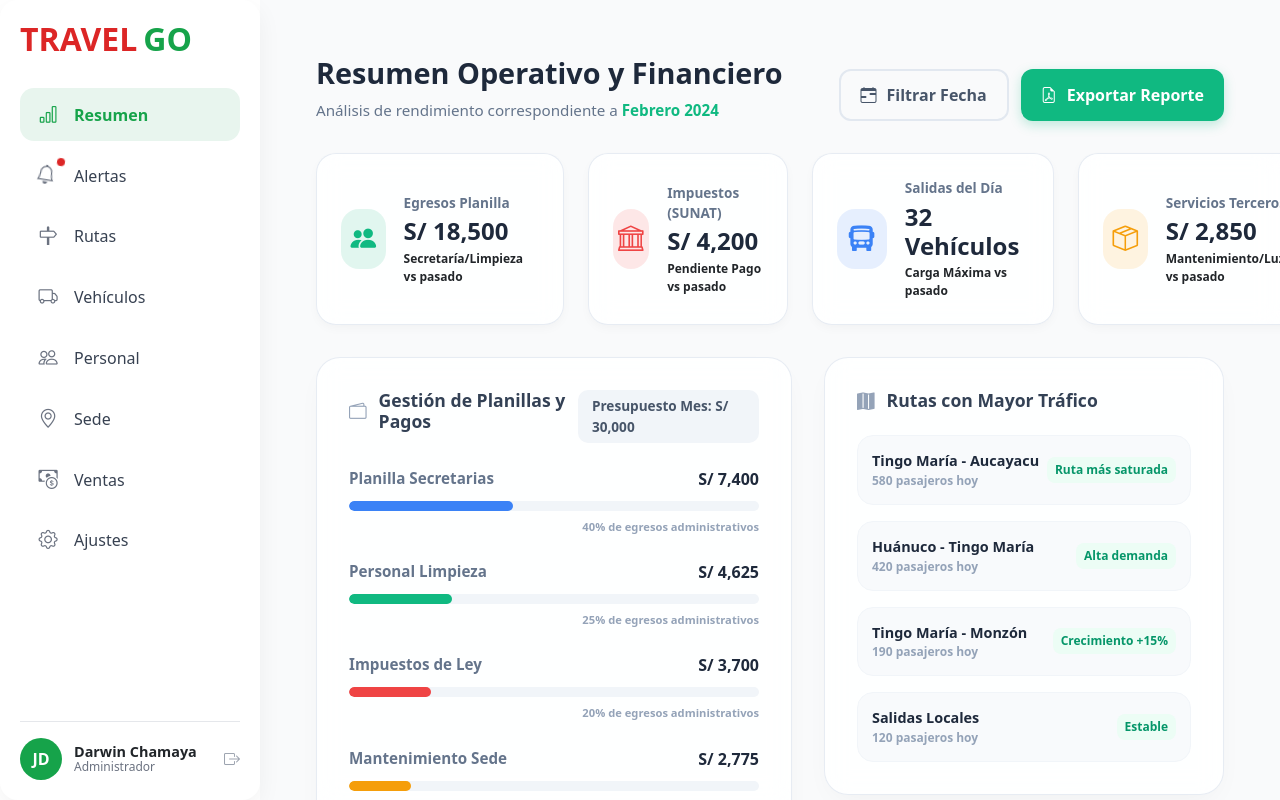
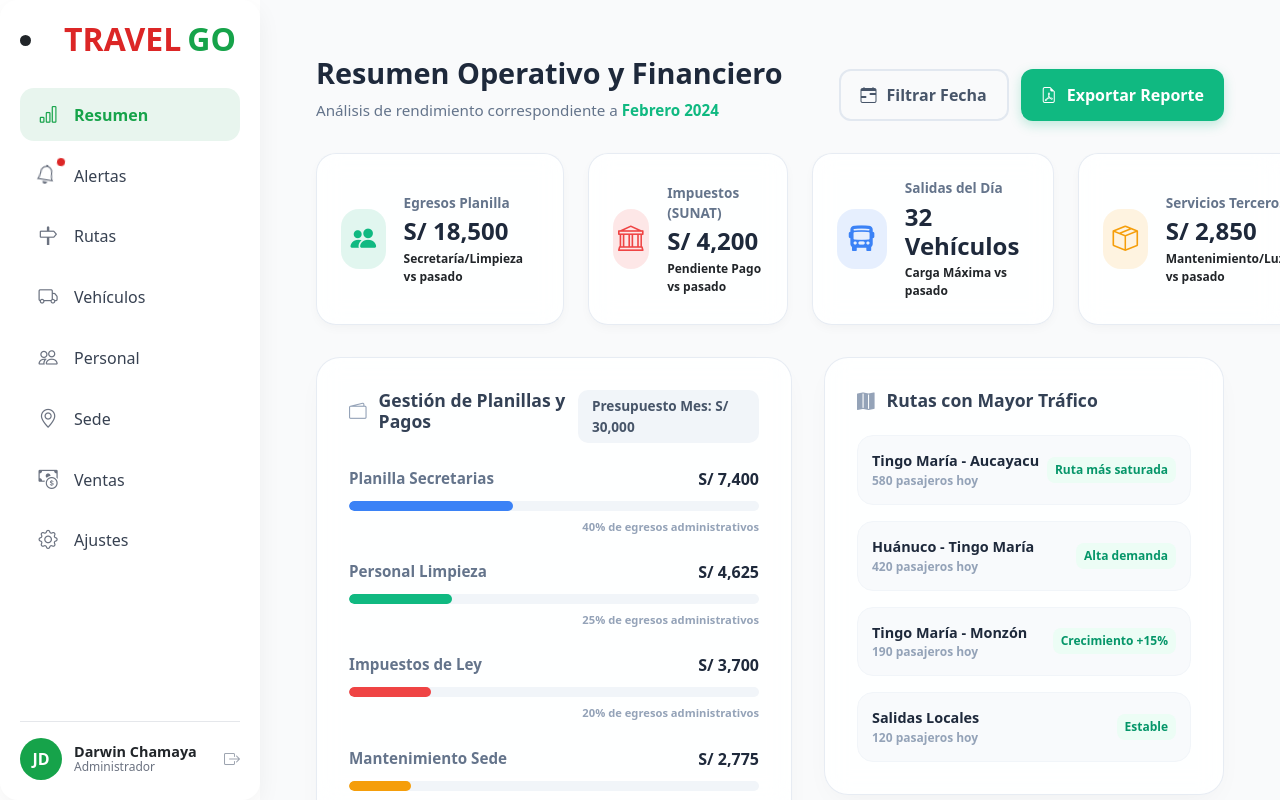
Before and after one commit to EULERLOSVIN/TravelGo-FrontEnd, an Angular app: page /administrator/summary in a window 1280 px wide. Built offline with nearby package versions, Linux system fonts and the light colour scheme; sample sign-in values are in the browser's storage.

Commit message:
trabajando con bakent

```diff
--- a/src/app/app.routes.ts
+++ b/src/app/app.routes.ts
@@ -16,6 +16,7 @@ import { AdminSedeComponent } from './features/Administrador/pages/admin-sede.pa
 import { Conductor } from './features/pageConductor/features/pageConductor/conductor';
 import { AuthenticationPage } from './features/Authentication/pages/authentication/authentication.page';
 import { authGuard } from './core/guards/auth.guard';
+import { AdministratorComponent } from './features/Administrador/pages/administrator.page/administrator.page';
 
 
 export const routes: Routes = [
@@ -98,6 +99,10 @@ export const routes: Routes = [
                 path: 'personal',
                 component: AdminPersonComponent
             },
+            {
+                path: 'app-administrator',
+                component: AdministratorComponent
+            }
 
         ]
     },
--- a/src/app/layouts/components/sidebar.component/sidebar.component.html
+++ b/src/app/layouts/components/sidebar.component/sidebar.component.html
@@ -1,8 +1,10 @@
 <aside class="sidebar">
   <div class="sidebar-header clickable">
     <h2 class="brand">
-      <span class="seis">TRAVEL</span>
-      <span class="especial">GO</span>
+      <li routerLink="/administrator/app-administrator" routerLinkActive="active">
+        <span class="seis">TRAVEL</span>
+        <span class="especial">GO</span>
+      </li>
     </h2>
   </div>
   <ul class="menu">
```
